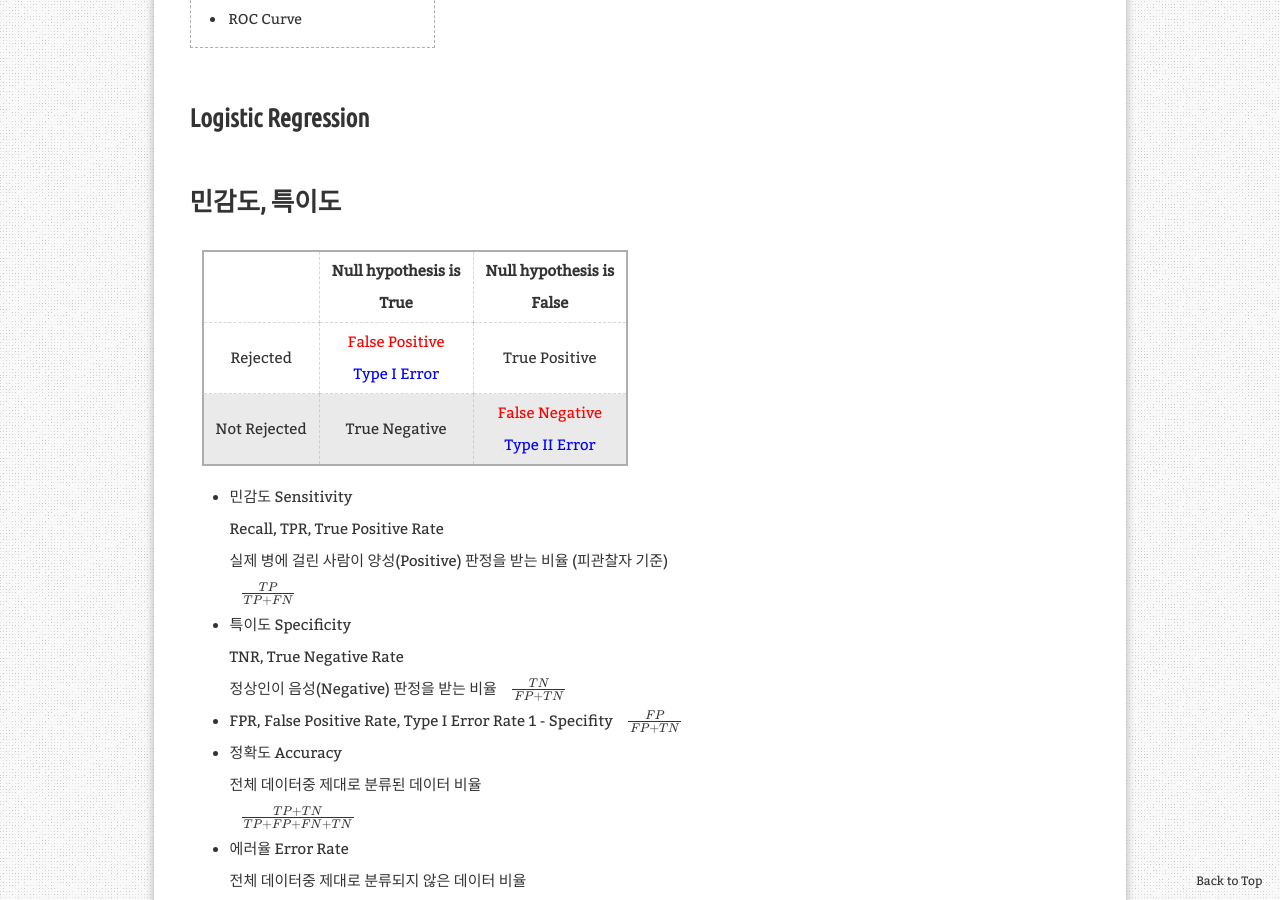
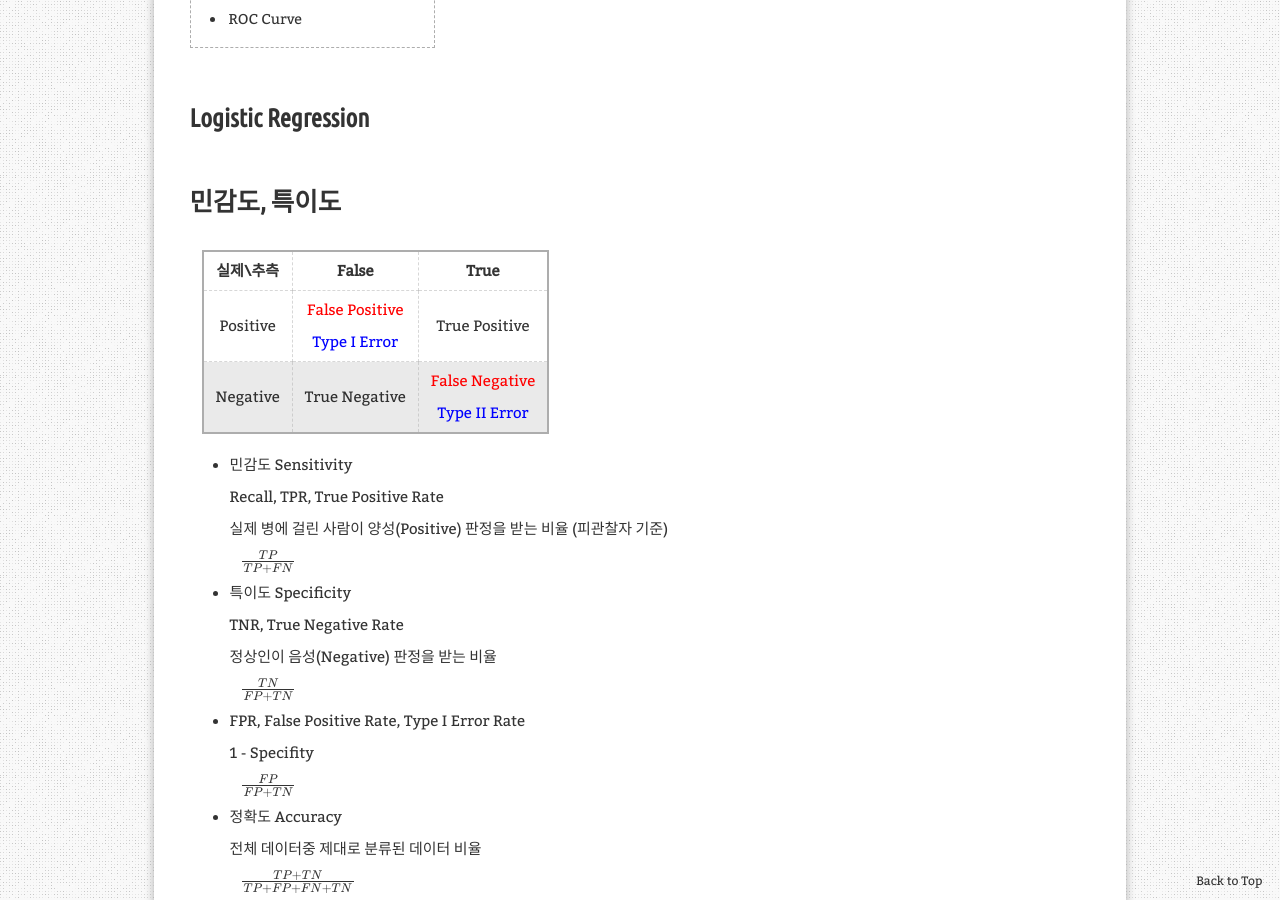
Before and after one commit to aristohyun/aristohyun.github.io, a Jekyll site: the page built from _posts/2021-07-02-ROC-Curve.md, in a window 1280 px wide and 900 px high, scrolled down 423 px. Built offline with Jekyll 4.4.1, drawn with Linux system fonts in a browser that asks for light colours; formulas are drawn with MathJax 3; comment, search, counter and statistics services are not loaded.

Commit message:
Update 2021-07-02-ROC-Curve.md

```diff
--- a/_posts/2021-07-02-ROC-Curve.md
+++ b/_posts/2021-07-02-ROC-Curve.md
@@ -17,10 +17,10 @@ redirect_from:
 
 # 민감도, 특이도
 
-| | Null hypothesis is <br /> True | Null hypothesis is <br /> False |
+|실제\\추측 | False | True |
 |:---:|:---:|:---:|
-|Rejected|<span style="color:red">False Positive</span><br /><span style="color:blue">Type I Error</span>|True Positive|
-|Not Rejected|True Negative|<span style="color:red"> False Negative</span><br /><span style="color:blue"> Type II Error </span>|
+|Positive|<span style="color:red">False Positive</span><br /><span style="color:blue">Type I Error</span>|True Positive|
+|Negative|True Negative|<span style="color:red"> False Negative</span><br /><span style="color:blue"> Type II Error </span>|
 
 - 민감도 Sensitivity
 Recall, TPR, True Positive Rate
```
